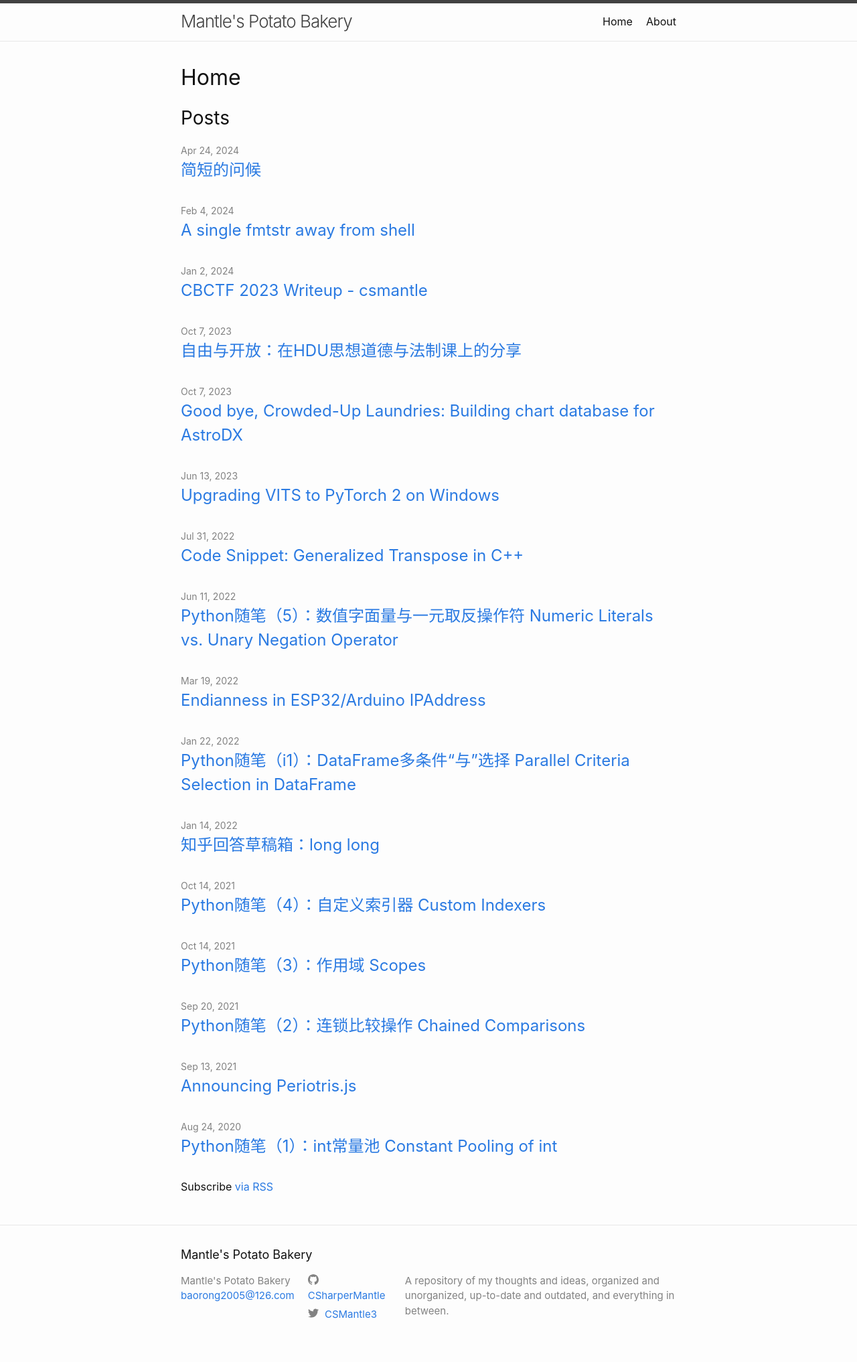
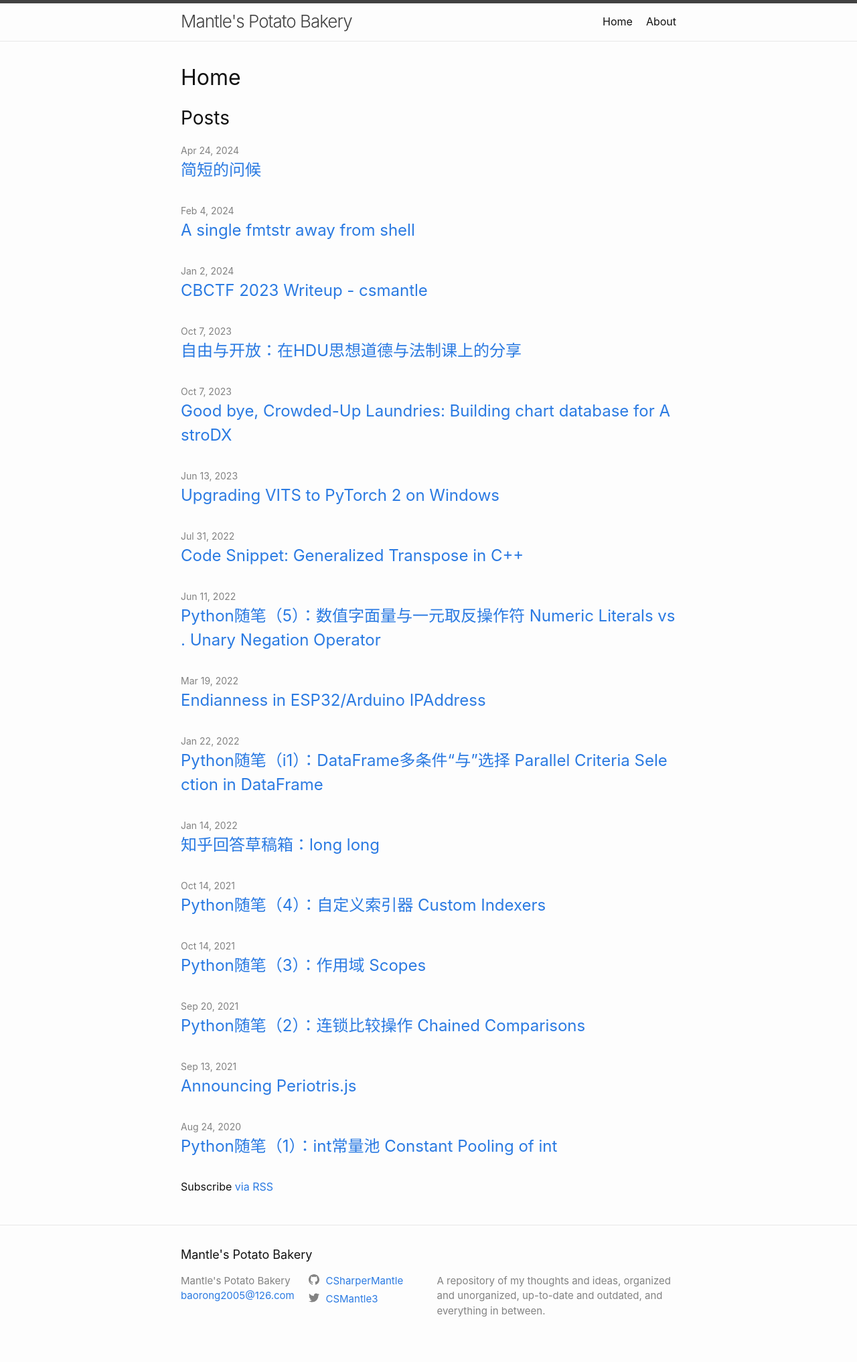
Before and after one commit to CSharperMantle/CSharperMantle.github.io, a Jekyll site: the page built from index.md, in a window 1280 px wide. Shown: the whole page at 67% size. Built offline with Jekyll 4.4.1, drawn with Linux system fonts in a browser that asks for light colours.

Commit message:
Redraw footer grid

```diff
--- a/_sass/minima/_layout.scss
+++ b/_sass/minima/_layout.scss
@@ -127,7 +127,7 @@
   margin-left: -$spacing-unit / 2;
 
   display: grid;
-  grid-template-columns: 1fr 1fr 3fr;
+  grid-template-columns: minmax(0, 1fr) minmax(0, 1fr) minmax(0, 2fr);
   column-gap: 5px;
 
   @extend %clearfix;
@@ -151,18 +151,12 @@
   grid-column: 3;
 }
 
-@include media-query($on-laptop) {
-  .footer-col-wrapper {
-    grid-template-columns: 1fr 1fr 2fr;
-  }
-}
-
 @include media-query($on-palm) {
   .footer-col {
     float: none;
   }
   .footer-col-wrapper {
-    grid-template-columns: 1fr 1fr 1fr;
+    grid-template-columns: repeat(3, minmax(0, 1fr));
   }
 }
 
@@ -249,3 +243,8 @@
     }
   }
 }
+
+a {
+  word-break: break-all;
+  line-break: anywhere;
+}
```
